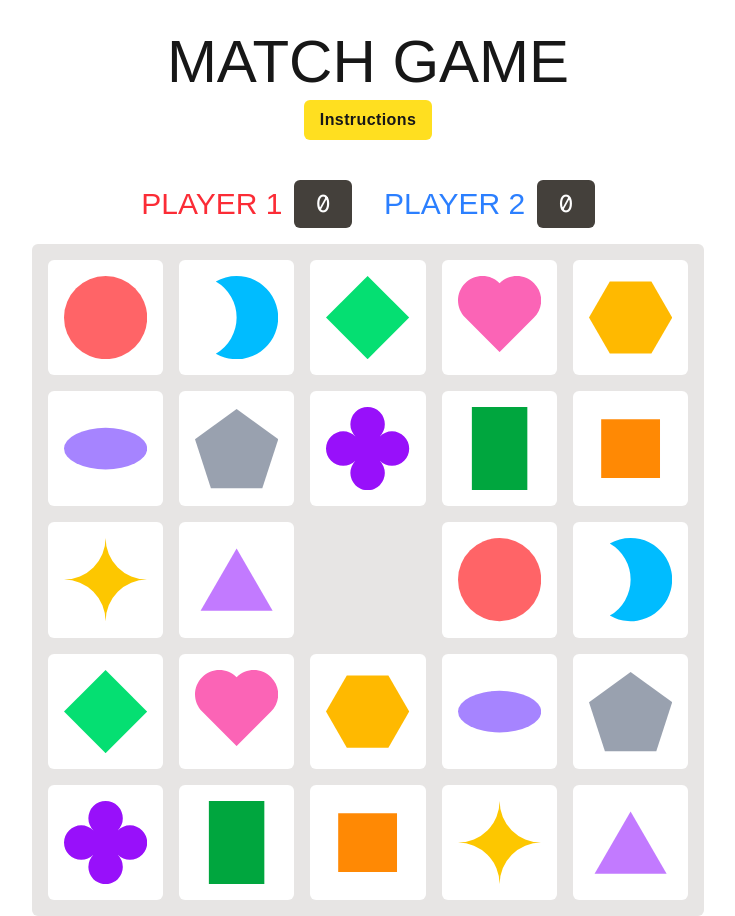
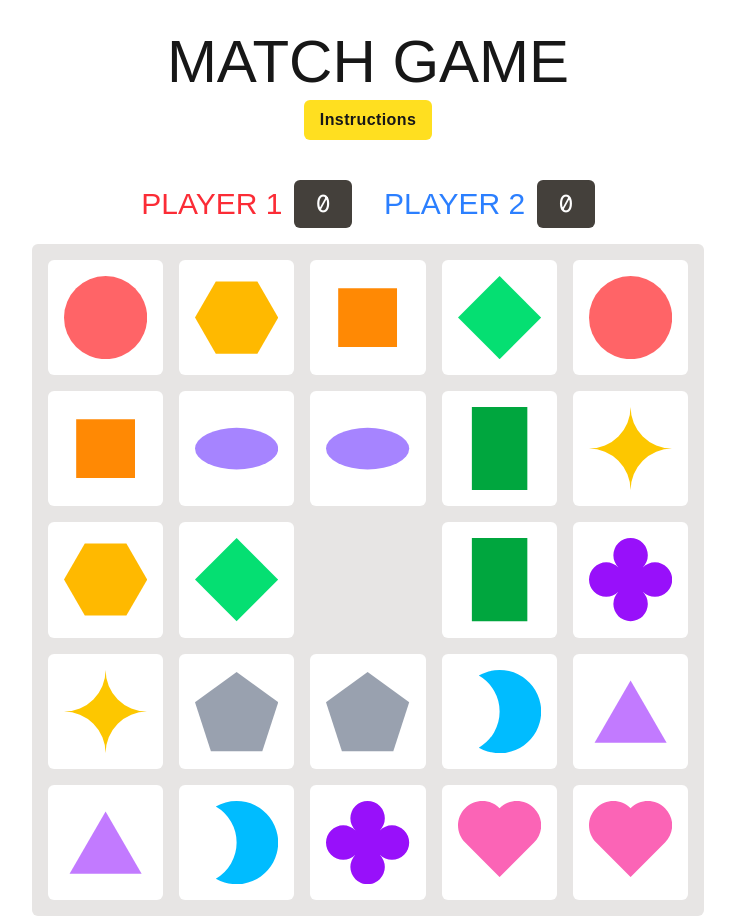
Before and after one commit to blairmcclenny/memory-game-react, a Next.js app: page / in a window 1280 px wide. Shown: the whole page, without its empty margins (272-1007 px from the left). Built offline with nearby package versions, Linux system fonts and the light colour scheme; a web font is replaced by a local one.

Commit message:
refactor door to tiles and simplify

```diff
--- a/app/memory-game/Door.tsx
+++ /dev/null
@@ -1,9 +0,0 @@
-import Shape, { ShapeType } from "./Shape"
-
-export default function Door({ type }: { type: ShapeType }) {
-  return (
-    <div className="p-4 bg-white aspect-square rounded-md">
-      <Shape type={type} />
-    </div>
-  )
-}
--- /dev/null
+++ b/app/memory-game/Tile.tsx
@@ -0,0 +1,18 @@
+import Shape, { ShapeType } from "./Shape"
+
+export default function Tile({
+  shape,
+  hasBeenFound,
+  onClick = () => {},
+}: {
+  shape: ShapeType
+  hasBeenFound: boolean
+  onClick: { (): void }
+}) {
+  return (
+    <div onClick={onClick} className="p-4 bg-white aspect-square rounded-md">
+      <div className={`${hasBeenFound ? "hidden" : "block"}`} />
+      <Shape type={shape} />
+    </div>
+  )
+}
--- a/app/memory-game/board.ts
+++ /dev/null
@@ -1,42 +0,0 @@
-export type Tile = {
-  id: string
-  value: number
-  isOpen: boolean
-  hasBeenFound: boolean
-}
-
-function getRandomTile(max: number) {
-  return Math.floor(Math.random() * max)
-}
-
-export function generateBoard(pairs: number): Tile[] {
-  if (!Number.isInteger(pairs) || pairs % 2 !== 0) {
-    throw new Error(`Invalid input: ${pairs}. Must be an even integer.`)
-  }
-
-  const board: Tile[] = []
-  const tiles = pairs * 2
-  const usedTilesMap = new Map()
-
-  for (let i = 0; i < tiles; i++) {
-    let tile = getRandomTile(pairs)
-
-    while (usedTilesMap.get(tile) >= 2) {
-      tile = getRandomTile(pairs)
-    }
-
-    usedTilesMap.set(
-      tile,
-      usedTilesMap.get(tile) ? usedTilesMap.get(tile) + 1 : 1
-    )
-
-    board.push({
-      id: `tile-${i}`,
-      value: tile,
-      isOpen: false,
-      hasBeenFound: false,
-    })
-  }
-
-  return board
-}
--- a/app/memory-game/index.tsx
+++ b/app/memory-game/index.tsx
@@ -1,12 +1,13 @@
 "use client"
 
-// import { useEffect, useState } from "react"
-// import { generateBoard, Tile } from "@/app/memory-game/board"
-import Door from "./Door"
+import { Fragment, useEffect, useState } from "react"
+
+import Tile from "./Tile"
 import Score from "./Score"
+import { TileData, generateBoard } from "./utils"
 
 export default function MemoryGame() {
-  // const [board, setBoard] = useState<Tile[] | []>([])
+  const [board, setBoard] = useState<TileData[] | []>([])
 
   // player one score
   // player two score
@@ -18,47 +19,26 @@ export default function MemoryGame() {
 
   // if no match close open doors after one second and toggle player
 
-  // useEffect(() => {
-  //   setBoard(generateBoard(12))
-  // }, [])
+  useEffect(() => {
+    setBoard(generateBoard())
+  }, [])
 
   return (
     <>
       <Score />
       <div className="grid grid-cols-5 p-4 rounded-md gap-4 max-w-2xl bg-stone-200 mt-4 mx-auto">
-        <Door type="circle" />
-        <Door type="crescent" />
-        <Door type="diamond" />
-
-        <Door type="heart" />
-        <Door type="hexagon" />
-        <Door type="oval" />
-
-        <Door type="pentagon" />
-        <Door type="quadrafoil" />
-        <Door type="rectangle" />
-
-        <Door type="square" />
-        <Door type="star" />
-        <Door type="triangle" />
-
-        <div className="invisible" />
-
-        <Door type="circle" />
-        <Door type="crescent" />
-        <Door type="diamond" />
-
-        <Door type="heart" />
-        <Door type="hexagon" />
-        <Door type="oval" />
-
-        <Door type="pentagon" />
-        <Door type="quadrafoil" />
-        <Door type="rectangle" />
-
-        <Door type="square" />
-        <Door type="star" />
-        <Door type="triangle" />
+        {board.map((tile, i, arr) => (
+          <Fragment key={`tile-${i}`}>
+            <Tile
+              onClick={() => console.log("clicked")}
+              shape={tile.shape}
+              hasBeenFound={tile.hasBeenFound}
+            />
+            {i === Math.floor(arr.length / 2) - 1 && (
+              <div className="invisible" />
+            )}
+          </Fragment>
+        ))}
       </div>
     </>
   )
--- /dev/null
+++ b/app/memory-game/utils.ts
@@ -0,0 +1,37 @@
+import { ShapeType, shapeTypes } from "./Shape"
+
+export type TileData = {
+  shape: ShapeType
+  hasBeenFound: boolean
+}
+
+function getRandomShape(max: number) {
+  return shapeTypes[Math.floor(Math.random() * max)]
+}
+
+export function generateBoard(): TileData[] {
+  const board: TileData[] = []
+  const shapes = shapeTypes.length
+  const tiles = shapes * 2
+  const useShapesMap = new Map()
+
+  for (let i = 0; i < tiles; i++) {
+    let shape = getRandomShape(shapes)
+
+    while (useShapesMap.get(shape) >= 2) {
+      shape = getRandomShape(shapes)
+    }
+
+    useShapesMap.set(
+      shape,
+      useShapesMap.get(shape) ? useShapesMap.get(shape) + 1 : 1
+    )
+
+    board.push({
+      shape,
+      hasBeenFound: false,
+    })
+  }
+
+  return board
+}
```
